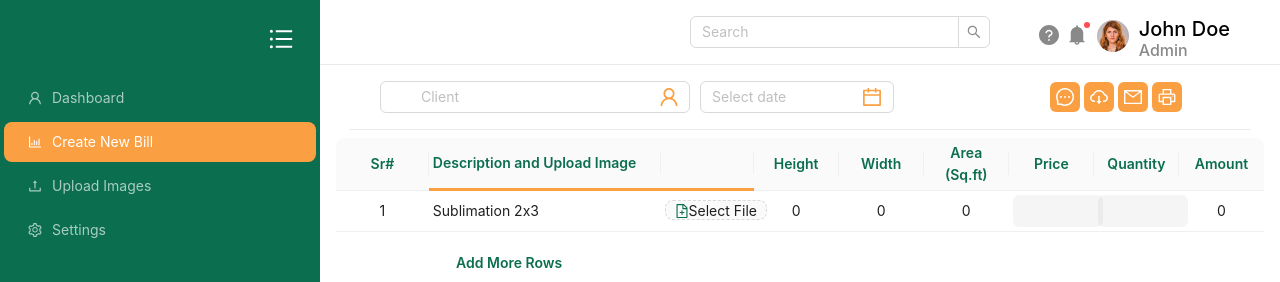
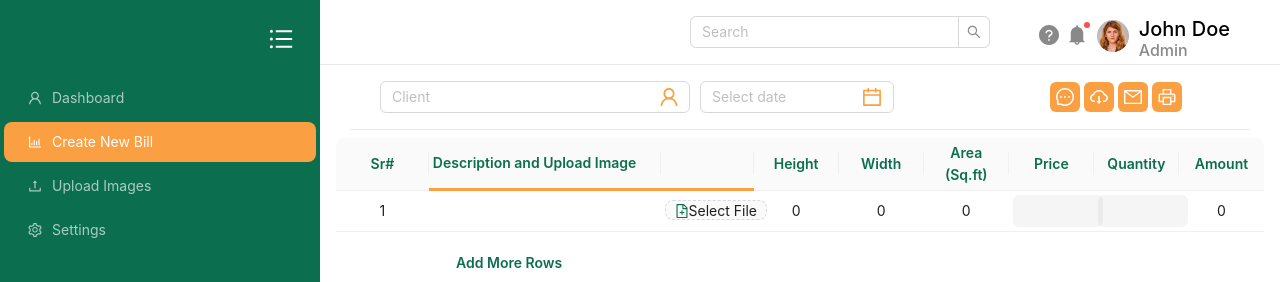
Before and after one commit to Brimrix/abbs-poc, a React (Vite) app: page / in a window 1280 px wide. Shown: the top 282 px of the page. Built offline with nearby package versions, Linux system fonts and the light colour scheme.

Commit message:
card component added grand-total functionality

```diff
--- a/src/Components/Card.jsx
+++ b/src/Components/Card.jsx
@@ -19,7 +19,6 @@ const CardResult = () => {
 
   const handleDiscountBlurChange = () => {
     const valueGrandTotal = subTotal-discountInput;
-    console.log(valueGrandTotal);
     setGrandTotal(valueGrandTotal);
   }
 
@@ -47,10 +46,9 @@ const CardResult = () => {
 
    setTotalArea(area);
    setSubTotal(subTotal);
+   setGrandTotal(subTotal-discountInput);
 
-
-  }, [billData])
-
+  }, [billData]);
 
 
 
--- a/src/Components/ClientSearch.jsx
+++ b/src/Components/ClientSearch.jsx
@@ -1,8 +1,6 @@
 import React, { useState } from 'react';
 import { Layout, Input, DatePicker, Divider, Select  } from 'antd';
 const {Header} = Layout;
-import '@styles/ClientSearchStyle.css';
-
 import {
 
     UserOutlined, CalendarOutlined, MessageOutlined, CloudDownloadOutlined, MailOutlined, PrinterOutlined
--- a/src/Components/Table.jsx
+++ b/src/Components/Table.jsx
@@ -153,7 +153,7 @@ const TableComponent = () => {
 
         {
           key: counter+1,
-          image_name: "Sublimation 2x3",
+          image_name: "",
           upload: <ImageSelector rowIndex={counter} setDimensions={setDimensions} />,
           height: 0,
           width: 0,
@@ -262,6 +262,10 @@ const TableComponent = () => {
 
 
             }
+            if(dimensions.Image_height!==0 && dimensions.Image_width!==0){
+              console.log("DPI is", (dimensions.Image_width / dimensions.Image_height));
+            }
+
              return {
 
               ...item,
--- a/styles/ClientSearchStyle.css
+++ /dev/null
@@ -1,16 +0,0 @@
-.client-search-container{
-    position: relative;
-}
-  .prefix-icon-wrapper {
-    position: absolute;
-    z-index: 1;
-    width: 3rem;
-    height: 100%;
-    display: flex;
-    align-items: center;
-    justify-content: center;
-  }
-
- .ant-select .ant-select-selector {
-    padding-left: calc(3rem - 8px) !important;
-  }
```
